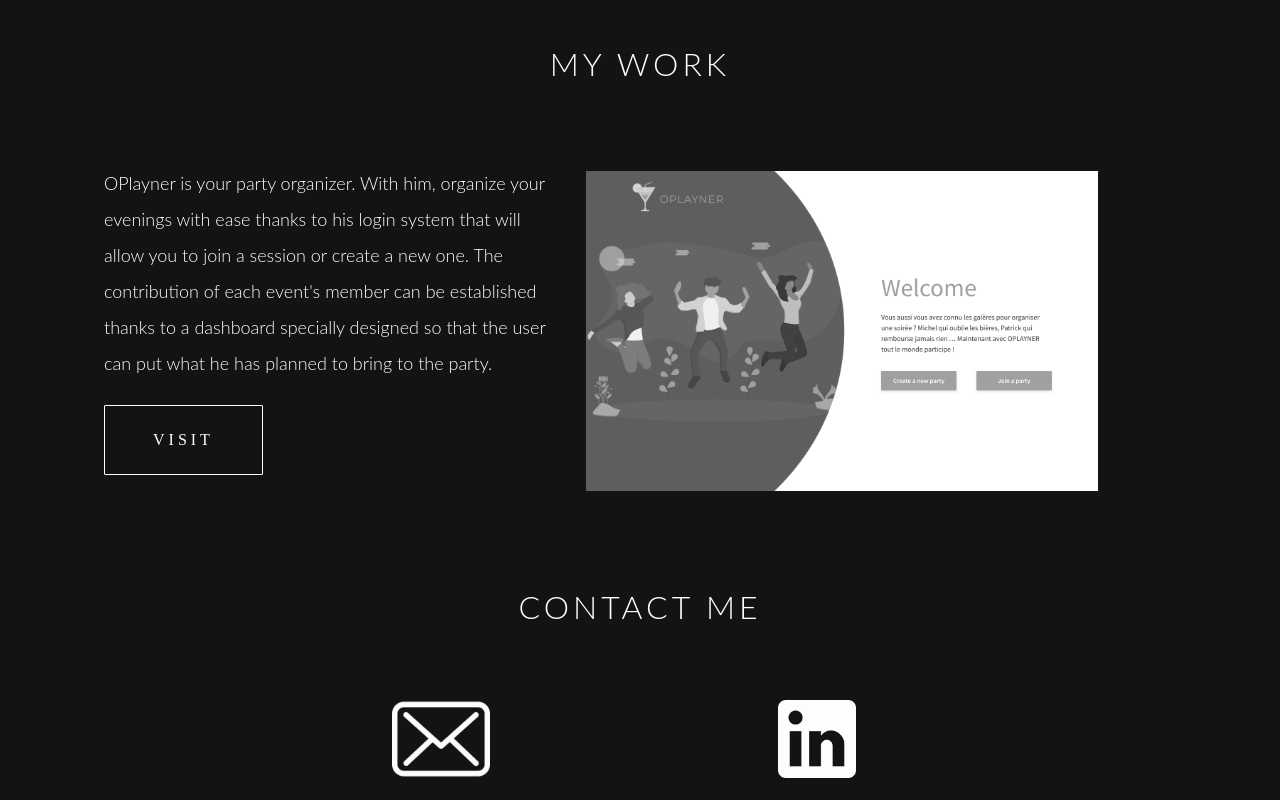
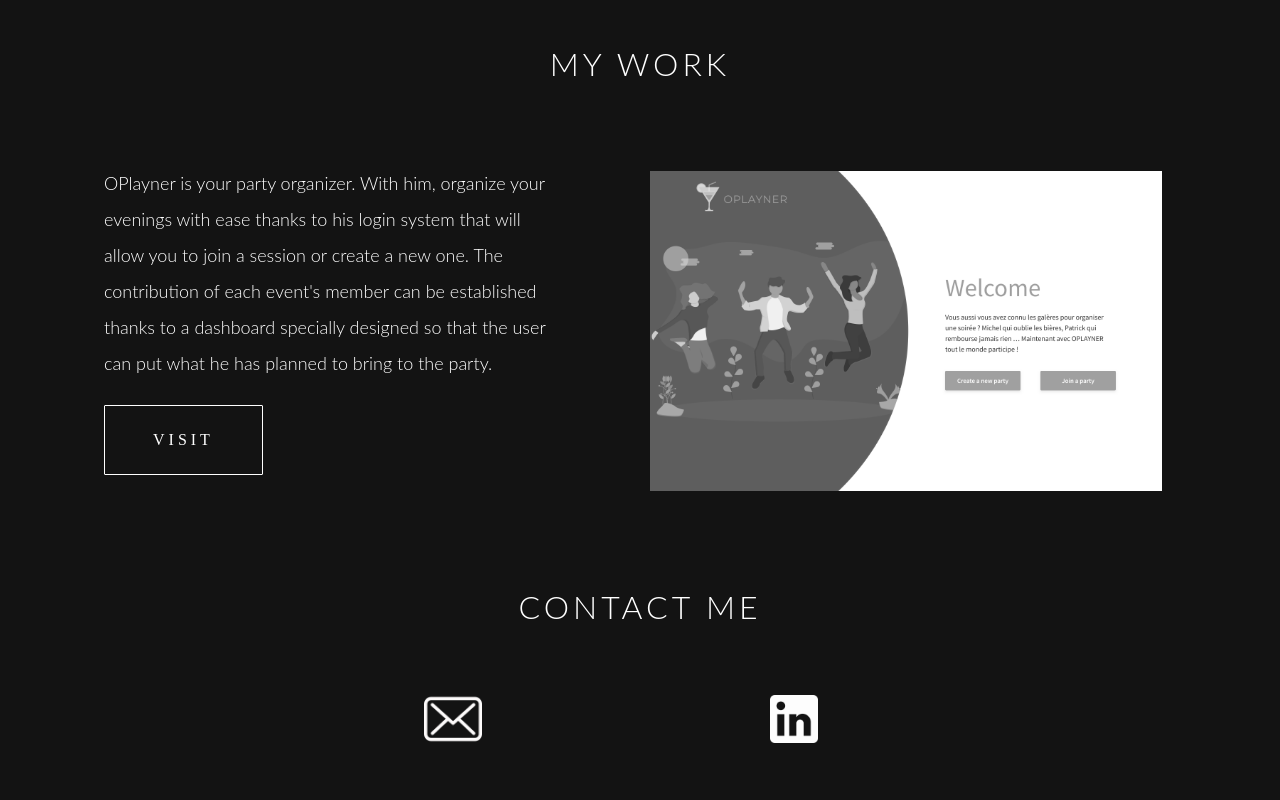
Before and after one commit to LumKee/abid-elfargougui.github.io, a plain HTML site: page index.html in a window 1280 px wide. Shown: the part 1549-2349 px from the top of the page. After the commit the page ends 2309 px from the top, so only its background shows below. Drawn offline with Linux system fonts and the light colour scheme.

Commit message:
update code

```diff
--- a/styles/home.css
+++ b/styles/home.css
@@ -318,7 +318,7 @@ Work
 }
 .work .oplayner img {
     padding-top: 1.5em;
-    padding-left: 2em;
+    padding-left: 6em;
     max-height: 320px;
     filter: grayscale(1);
 }
@@ -375,13 +375,13 @@ Contact
     transition: all 0.3s ease;
 }
 .contact .content .mail {
-    max-height: 98px;
-    margin-left: 24em;
-    margin-right: 18em;
-}
-.contact .content .linkedin {
-    max-height: 78px;
-}
+        max-height: 58px;
+        margin-left: 26em;
+        margin-right: 18em;
+    }
+    .contact .content .linkedin {
+        max-height: 48px;
+    }
 
 /***
 
```
